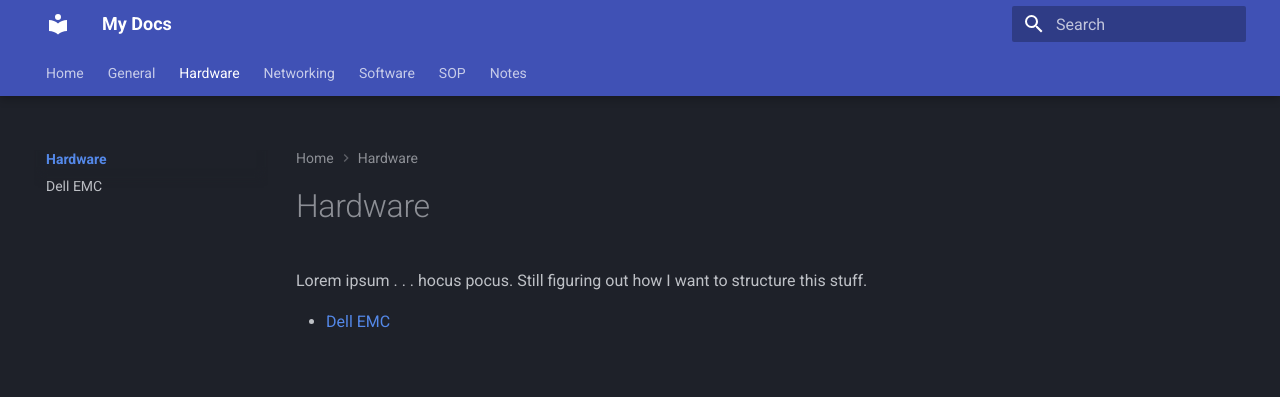
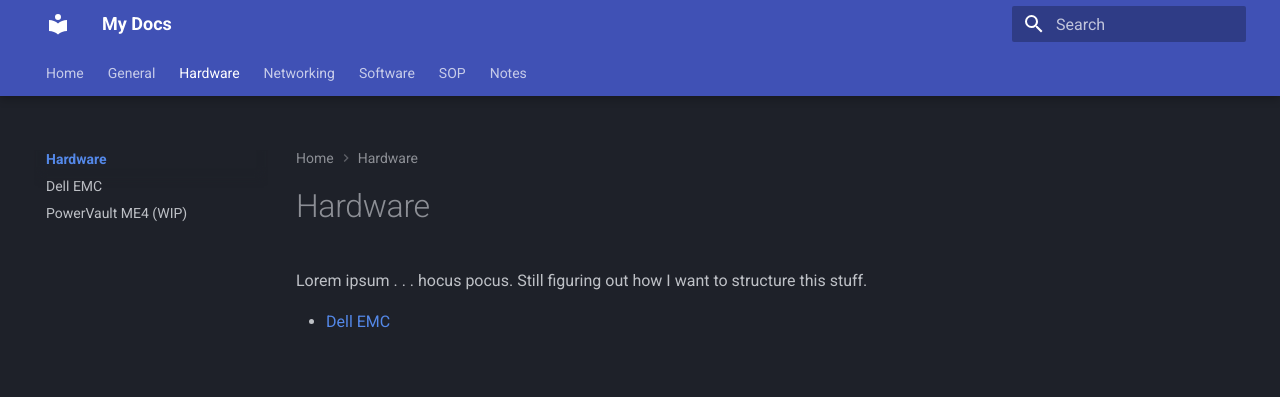
Before and after one commit to rmscode/binary-garden, an MkDocs documentation site: the page built from docs/hardware/index.md, in a window 1280 px wide. Shown: the top 397 px of the page. Built offline with MkDocs 1.6.1 and Material for MkDocs 9.7.7, drawn with Linux system fonts in a browser that asks for light colours.

Commit message:
Update mkdocs.yml

```diff
--- a/mkdocs.yml
+++ b/mkdocs.yml
@@ -8,6 +8,7 @@ nav:
   - Hardware:
     - hardware/index.md
     - Dell EMC: hardware/dell-emc.md
+    - PowerVault ME4 (WIP): hardware/powervault-me4-draft.md
   - Networking:
     - networking/index.md
   - Software:
@@ -67,6 +68,7 @@ markdown_extensions:
   - pymdownx.inlinehilite
   - pymdownx.snippets
   - pymdownx.superfences
+  - pymdownx.details
   - pymdownx.tabbed:
       alternate_style: true
   - toc:
```
